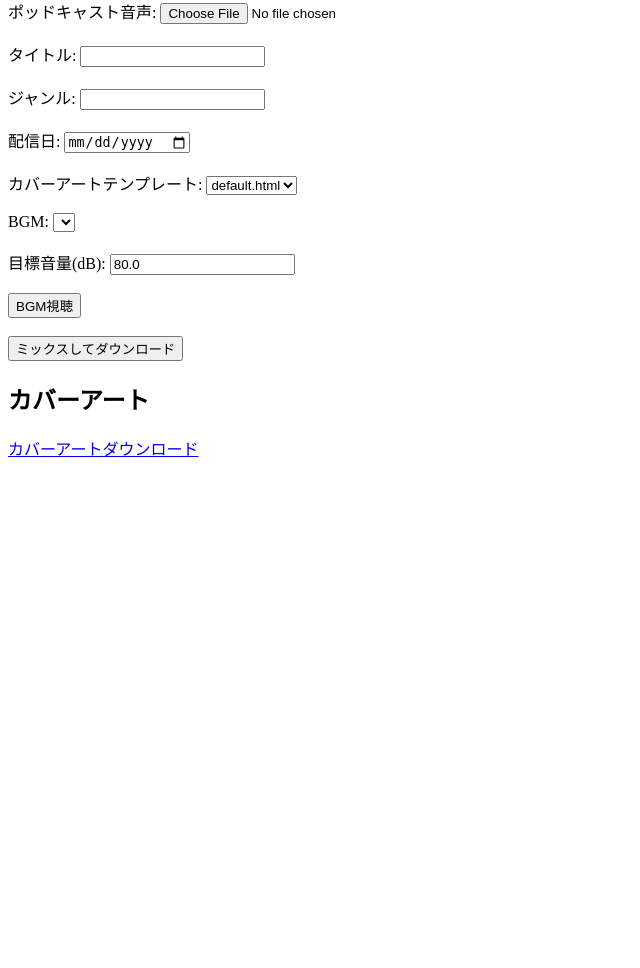
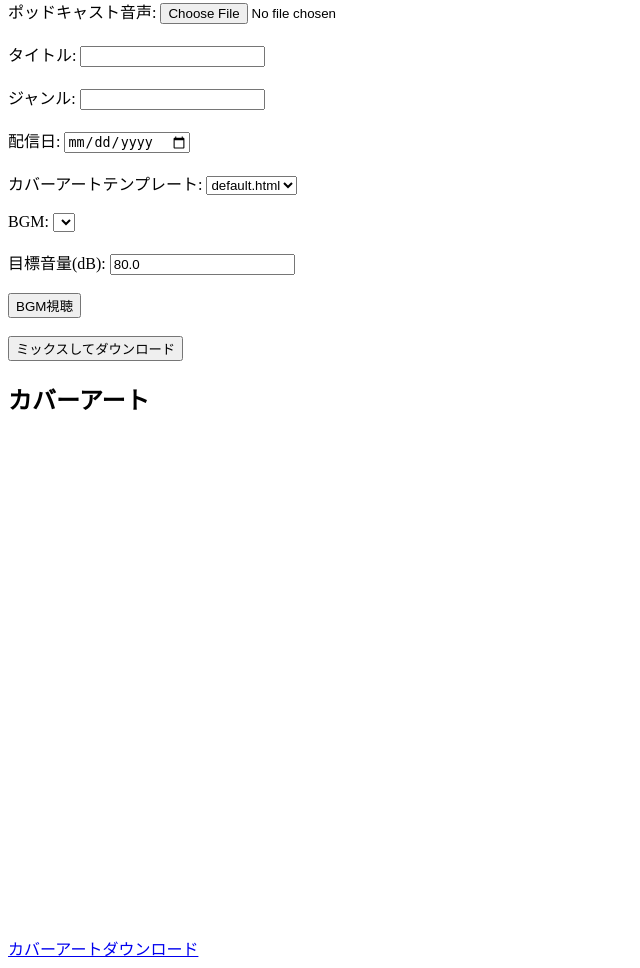
Before and after one commit to TakamiChie/PodcastPublicSoundGenerator, a Flask app: page / in a window 1280 px wide. Shown: the part 81-1049 px from the top of the page, without its empty margins (0-640 px from the left). Before the commit the page ends 538 px from the top, so only its background shows below. Run offline with Flask 3, Linux system fonts and the light colour scheme; lists and menus that the app fills with data are empty.

Commit message:
Limit cover art preview to #coverArea

```diff
--- a/static/js/cover.js
+++ b/static/js/cover.js
@@ -4,6 +4,7 @@ const genreInput = document.getElementById('genre');
 const dateInput = document.getElementById('date');
 const templateSelect = document.getElementById('template');
 const coverArea = document.getElementById('coverArea');
+const coverFrame = document.getElementById('coverFrame');
 const coverDownload = document.getElementById('coverDownload');
 
 function loadTemplates() {
@@ -38,7 +39,7 @@ function updateCover() {
       fetch(data.url)
         .then(r => r.text())
         .then(html => {
-          coverArea.innerHTML = html;
+          coverFrame.srcdoc = html;
         });
       coverDownload.dataset.url = data.url;
     });
@@ -52,7 +53,7 @@ dateInput.addEventListener('change', updateCover);
 
 coverDownload.addEventListener('click', e => {
   e.preventDefault();
-  html2canvas(coverArea).then(canvas => {
+  html2canvas(coverFrame.contentDocument.body).then(canvas => {
     const a = document.createElement('a');
     a.href = canvas.toDataURL('image/png');
     a.download = 'cover.png';
--- a/templates/index.html
+++ b/templates/index.html
@@ -3,6 +3,10 @@
 
 <head>
   <title>Podcast Public Sound Generator(PPSG)</title>
+  <style>
+    #coverArea { width: 500px; height: 500px; }
+    #coverFrame { width: 100%; height: 100%; border: none; }
+  </style>
 </head>
 
 <body>
@@ -35,7 +39,7 @@
     <button type="submit">ミックスしてダウンロード</button>
   </form>
   <h2>カバーアート</h2>
-  <div id="coverArea"></div>
+  <div id="coverArea"><iframe id="coverFrame"></iframe></div>
   <a id="coverDownload" href="#">カバーアートダウンロード</a>
   <script src="{{ url_for('static', filename='js/preview.js') }}"></script>
   <script src="https://cdnjs.cloudflare.com/ajax/libs/html2canvas/1.4.1/html2canvas.min.js"></script>
```
